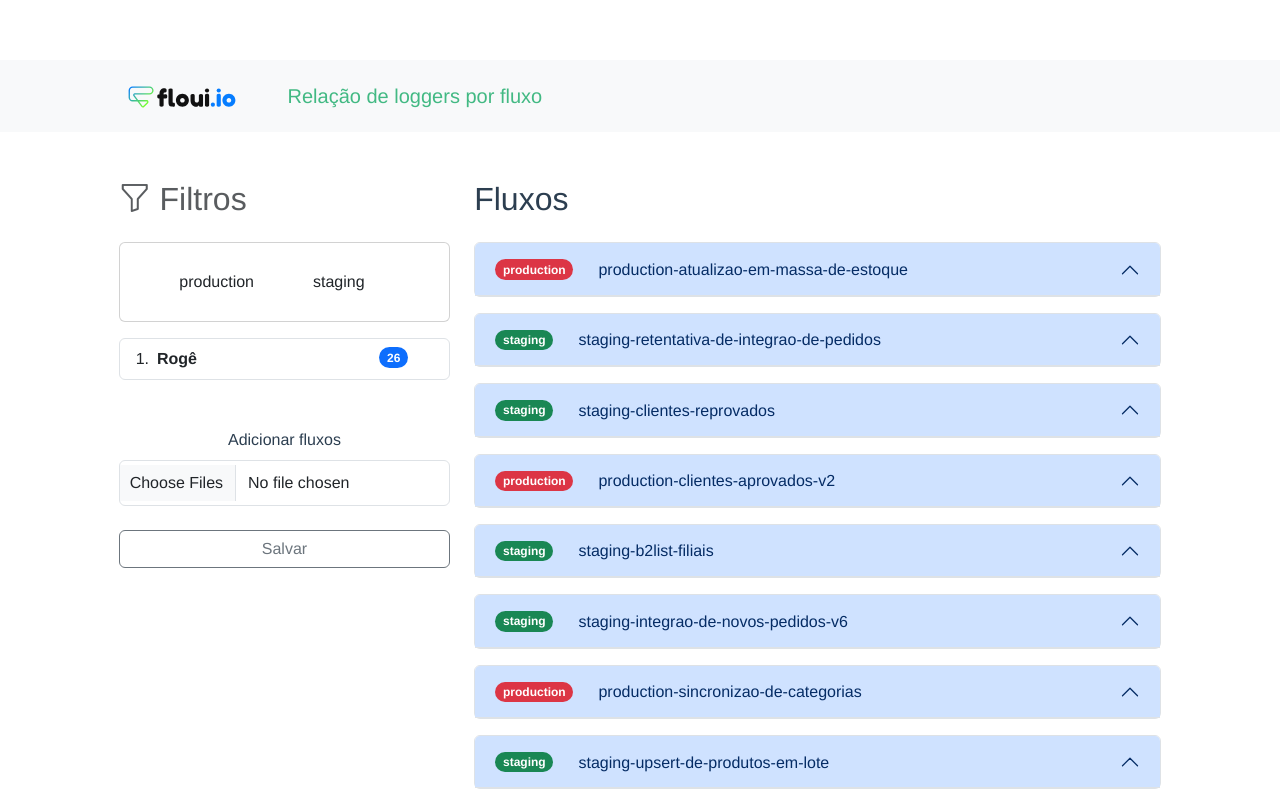
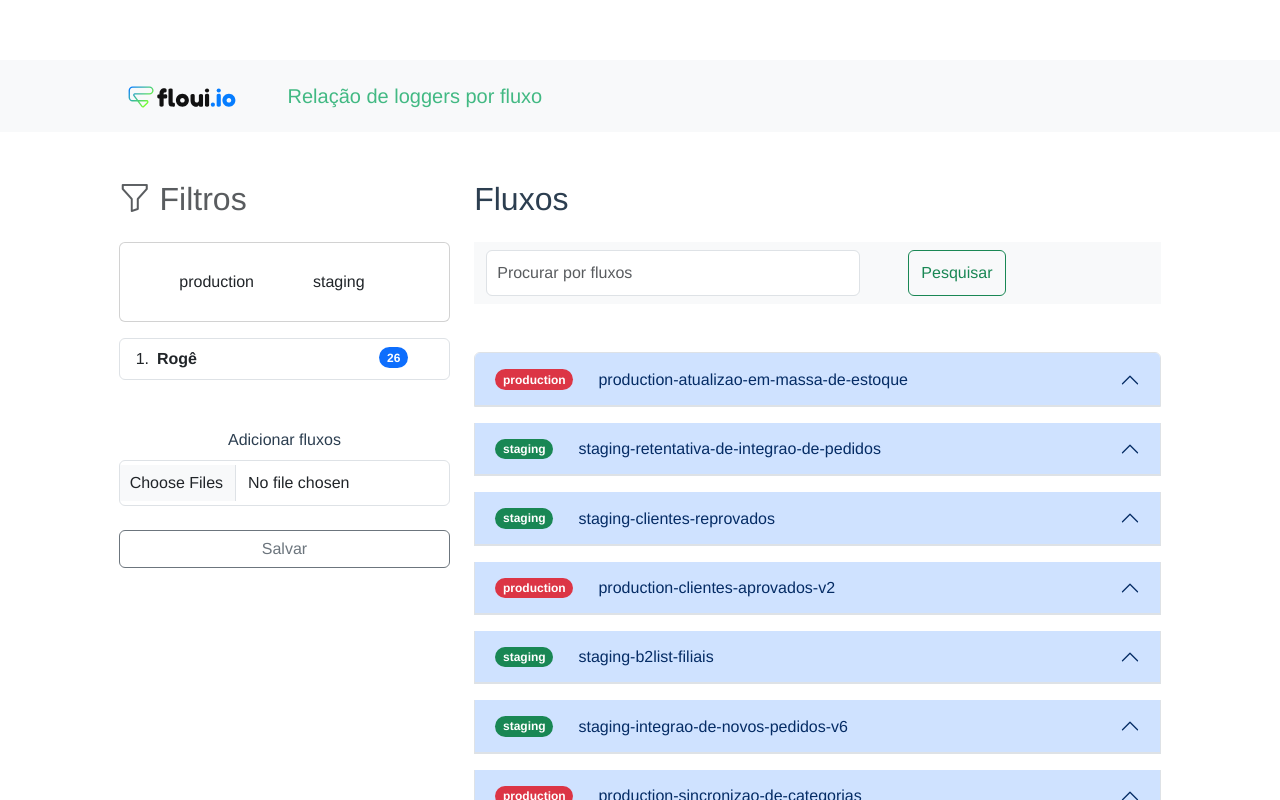
Before and after one commit to thanwill/altracoes, a Vue app in the folder front/: page / in a window 1280 px wide. Shown: the top 800 px of the page. Built offline with nearby package versions, Linux system fonts and the light colour scheme.

Commit message:
Atualizações de componentes Vue.js*

```diff
--- a/front/src/App.vue
+++ b/front/src/App.vue
@@ -1,14 +1,14 @@
 <template>
-  <HelloWorld msg="Welcome to Your Vue.js App"/>
+  <FlowsPage />
 </template>
 
 <script>
-import HelloWorld from './components/HelloWorld.vue'
+import FlowsPage from './components/FlowsPage.vue'
 
 export default {
   name: 'App',
   components: {
-    HelloWorld
+    FlowsPage
   }
 }
 </script>
--- a/front/src/components/FiltersEnv.vue
+++ /dev/null
@@ -1,38 +0,0 @@
-<template>
-    <div>
-        <div class="card mb-3">
-            <div class="card-body">
-
-                <span v-for="(environment, index) in environments" :key="index">
-                    <input type="checkbox" class="btn-check" :id="`btn-check-${index}`" autocomplete="off">
-                    <label class="btn m-1" :for="`btn-check-${index}`">{{ environment }}</label>
-                </span>
-
-            </div>
-        </div>
-    </div>
-</template>
-
-<script>
-export default {
-    name: 'FiltersEnv',
-    props: {
-        environments: {
-            type: Array,
-            default: () => ['production', 'staging']
-        }
-    },
-    data() {
-        return {
-            env: this.environment
-        }
-    }
-
-}
-</script>
-
-<style>
-input {
-    padding: 10px !important;
-}
-</style>
--- /dev/null
+++ b/front/src/components/FlowFilters.vue
@@ -0,0 +1,42 @@
+<template>
+  <div>
+    <div class="card mb-3">
+      <div class="card-body">
+        <span v-for="(ambiente, index) in ambientes" :key="index">
+          <input v-model="filters" :value="ambiente"  type="checkbox" class="btn-check" :id="`btn-check-${index}`" autocomplete="off" />
+          <label class="btn m-1" :for="`btn-check-${index}`">
+            {{ ambiente }}
+          </label>
+        </span>
+      </div>
+    </div>
+  </div>
+</template>
+
+<script>
+export default {
+  name: "FlowFilters",
+  props: {
+    ambientes: {
+      type: Array,
+      default: () => ["production", "staging"],
+    },
+  },
+  data() {
+    return {
+      filters:[],
+    };
+  },
+  watch: {
+    filters: function (novoFiltro) {
+      this.$emit("filter", novoFiltro);
+    },
+  }
+};
+</script>
+
+<style>
+input {
+  padding: 10px !important;
+}
+</style>
--- a/front/src/components/FlowList.vue
+++ b/front/src/components/FlowList.vue
@@ -1,17 +1,21 @@
 <template>
     <div>
-        <div class="accordion" id="accordionExample">
-            <div class="accordion-item mb-3">
+
+        <div v-if="flowData">
+            <div class="accordion" id="accordionFlows">
+                <div class="accordion-item mb-3" v-for="(flow, index) in filteredFlow" :key="index">
+
                     <h2 class="accordion-header">
-                    <button class="accordion-button" type="button" data-bs-toggle="collapse" :data-bs-target="'#' + id" aria-expanded="false" :aria-controls="id">
+                        <button class="accordion-button" type="button" data-bs-toggle="collapse"
+                            :data-bs-target="'#' + index" aria-expanded="false" :aria-controls="index">
                             <span class="badge rounded-pill"
-                            :class="{ 'text-bg-danger': ambiente !== 'staging', 'text-bg-success': ambiente === 'staging' }">
-                            {{ ambiente }}
+                                :class="{ 'text-bg-danger': flow.ambiente !== 'staging', 'text-bg-success': flow.ambiente === 'staging' }">
+                                {{ flow.ambiente }}
                             </span>
-                        {{ arquivo }}
+                            {{ flow.arquivo }}
                         </button>
                     </h2>
-                <div :id="id" class="accordion-collapse collapse" data-bs-parent="#accordionExample">
+                    <div :id="index" class="accordion-collapse collapse" data-bs-parent="#accordionFlows">
                         <div class="accordion-body">
                             <table class="table">
                                 <thead>
@@ -21,7 +25,7 @@
                                         <th scope="col">label</th>
                                     </tr>
                                 </thead>
-                            <tbody v-for="(logger, index) in loggers" :key="index">
+                                <tbody v-for="(logger, index) in flow.loggers" :key="index">
                                     <tr>
                                         <th scope="row">{{ index + 1 }}</th>
                                         <td>{{ logger.uid }}</td>
@@ -33,25 +37,32 @@
                     </div>
                 </div>
             </div>
+
+        </div>
     </div>
 </template>
 
 <script>
 export default {
     name: 'FlowList',
-    props: ['flowData'],
+    props: ['flowData', 'filters'],
+    computed: {
+        filteredFlow() {
+            if (this.filters.length === 0) {
+                return this.flowData
+            }
+            return this.flowData.filter(flow => this.filters.includes(flow.ambiente))
+        }
+    },
     data() {
+
         return {
             id: this.flowData.id,
+            ambiente: this.flowData.ambiente,
             arquivo: this.flowData.arquivo,
-            ambiente: this.flowData.ambiente,
             loggers: this.flowData.loggers
         }
     },
-    created() {
-        console.log(this.flowData);
-    }
-
 
 }
 </script>
--- /dev/null
+++ b/front/src/components/FlowSearch.vue
@@ -0,0 +1,31 @@
+<template lang="js">
+    <div>
+        <nav class="navbar bg-body-tertiary mb-5">
+            <div class="container-fluid">
+                <form class="d-flex" role="search">
+                    <input v-model="search" class="form-control me-5 col-sm-8" type="search" placeholder="Procurar por fluxos" aria-label="Search">
+                    <button class="btn btn-outline-success" type="submit">Pesquisar</button>
+                </form>
+            </div>
+        </nav>
+    </div>
+</template>
+<script>
+export default {
+    name: 'FlowSearch',
+    data() {
+        return {
+            search: ''
+        }
+    },
+    watch: {
+        search: function (newSearch) {
+            this.$emit('search', newSearch)
+        }
+    }
+
+}
+</script>
+<style lang="css">
+
+</style>
--- a/front/src/components/HelloWorld.vue
+++ b/front/src/components/FlowsPage.vue
@@ -20,7 +20,7 @@
               Filtros
             </h2>
             <article>
-              <FiltersEnvironment />
+              <FlowFilters @filter="filtrosAplicados" />
               <ClientList />
             </article>
           </div>
@@ -29,11 +29,10 @@
         <aside class="col-sm-12 col-md-8">
           <h2 class="text-start mb-4">Fluxos</h2>
           <div>
-            <FlowList v-for="(flow, index) in flows" :key="index" :flowData="{ ...flow, id: 'collapse' + index }">
-            </FlowList>
+            <FlowSearch @search="searchFlows" />
+            <FlowList :filters="filters" :flowData="flows"/>
           </div>
         </aside>
-
       </div>
     </main>
 
@@ -47,10 +46,11 @@
 <script>
 import ClientList from './ClientList.vue'
 import FlowList from './FlowList.vue'
-import FiltersEnvironment from './FiltersEnv.vue'
+import FlowFilters from './FlowFilters.vue'
+import FlowSearch from './FlowSearch.vue'
 export default {
-  components: { ClientList, FlowList, FiltersEnvironment },
-  name: 'HelloWorld',
+  components: { ClientList, FlowList, FlowFilters, FlowSearch },
+  name: 'FlowPage',
   props: {
     msg: String,
 
@@ -58,19 +58,27 @@ export default {
   data() {
     return {
       flows: [],
-      clients: []
+      clients: [],
+      filters: [],
+      search: ''
     }
   },
   methods: {
     async getJsonData(jsonFile) {
       const response = await fetch(`/database/${jsonFile}.json`);
       const data = await response.json();
-      console.log(data);
       return data;
+    },
+    filtrosAplicados(filtros) {
+      this.filters = filtros;
+    },
+    searchFlows(search) {
+      this.search = search;
     }
   },
   async created() {
     this.flows = await this.getJsonData('roge_loggers');
+
   }
 
 }
```
Lines whose indentation alone changed are shown as unchanged.
